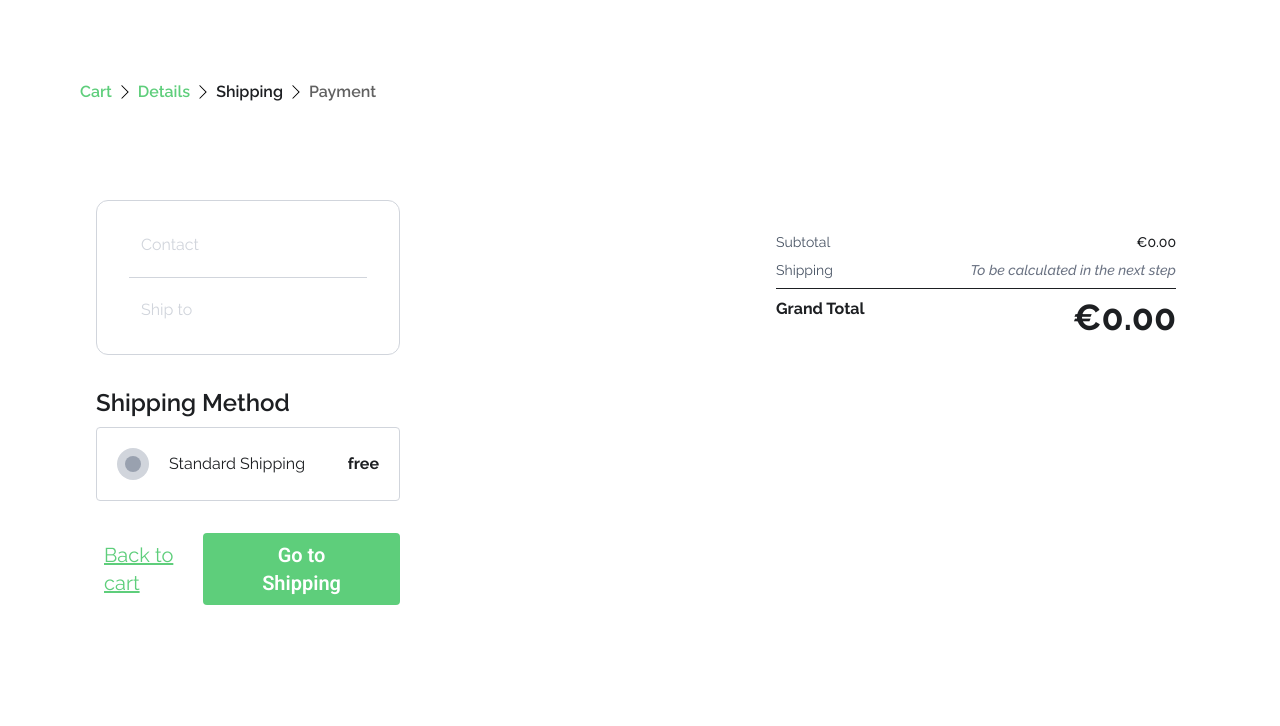
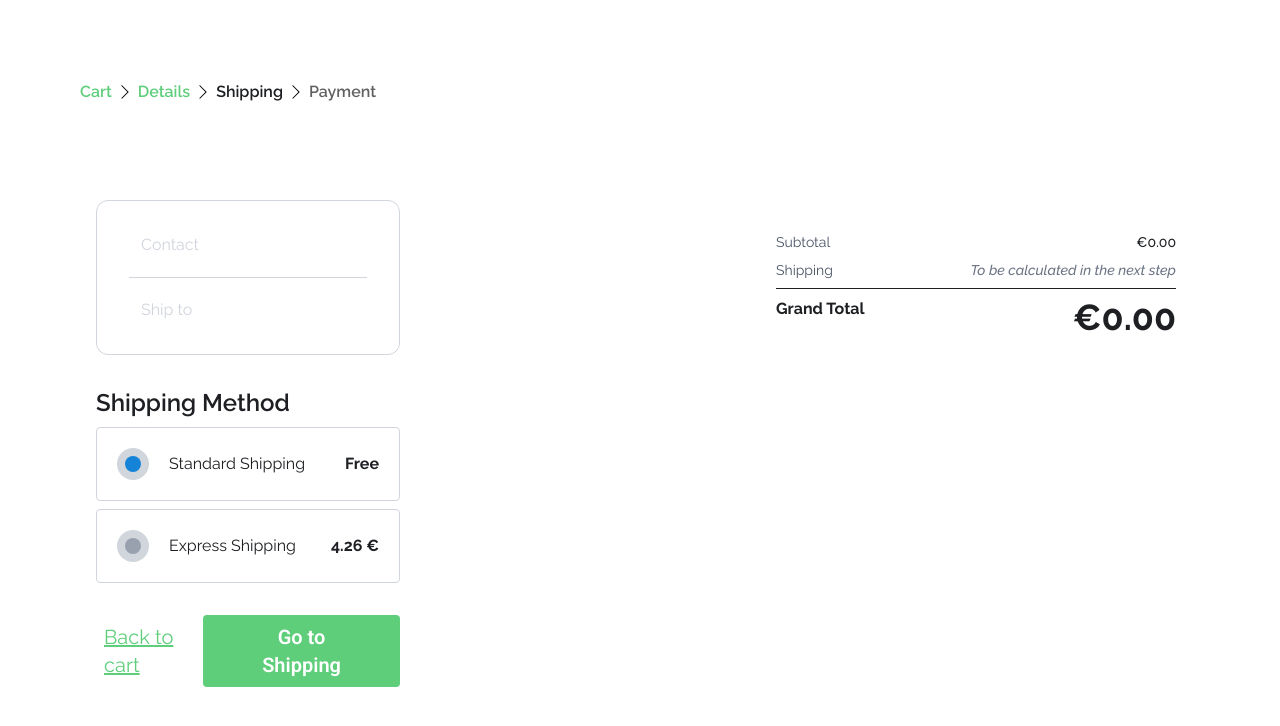
Before and after one commit to HolyCrusaD3R/e-commerce-website, a React (Vite) app: page /checkout/shipping in a window 1280 px wide. Shown: the top 726 px of the page. Built offline with nearby package versions, Linux system fonts and the light colour scheme.

Commit message:
add Shipping page, remove console.log()s

```diff
--- a/src/components/Shipping/ShippingInput.jsx
+++ b/src/components/Shipping/ShippingInput.jsx
@@ -1,9 +1,30 @@
+import { useCheckoutForm } from "../../context/CheckoutFormContext";
+import { useCurrency } from "../../context/CurrencyContext";
 import RadioInput from "../UI/RadioInput";
 
-const ShippingInput = ({ formData, updateFormData }) => {
+const ShippingInput = () => {
+  const { formData, updateForm } = useCheckoutForm();
+  const { currency } = useCurrency();
+  const expressPrices = { usd: 4.99, eur: 4.26, gel: 13.6 };
+  const handleUpdateMethod = (newVal, price) => {
+    updateForm("shippingMethod", newVal);
+    updateForm("shippingPrice", price);
+  };
+
   return (
-    <div>
-      <RadioInput option={"Standard Shipping"} price={"free"} />
+    <div className="flex flex-col gap-2">
+      <RadioInput
+        option={"Standard Shipping"}
+        price={"free"}
+        selected={formData.shippingMethod === "standard"}
+        onClick={() => handleUpdateMethod("standard", 0)}
+      />
+      <RadioInput
+        option={"Express Shipping"}
+        price={expressPrices[currency]} // ✅ only pass the number
+        selected={formData.shippingMethod === "express"}
+        onClick={() => handleUpdateMethod("express", expressPrices[currency])}
+      />
     </div>
   );
 };
--- a/src/components/UI/CheckoutProgessNestElement.jsx
+++ b/src/components/UI/CheckoutProgessNestElement.jsx
@@ -12,8 +12,6 @@ const CheckoutProgressNestElement = ({ el, children }) => {
   }
   const currIndex = steps.indexOf(currStep);
   const elIndex = steps.indexOf(el);
-  console.log(currIndex);
-  console.log(elIndex);
   let style = "text-[#616161]";
   if (currIndex === elIndex) {
     style = "text-c-black";
--- a/src/components/UI/RadioInput.jsx
+++ b/src/components/UI/RadioInput.jsx
@@ -1,7 +1,13 @@
+import { useCurrency } from "../../context/CurrencyContext";
+import { symbols } from "../../data/currencySymbols";
 const RadioInput = ({ onClick, option, price, selected = false }) => {
+  const { currency } = useCurrency();
   const innerCircle = selected ? " bg-[#1583D7]" : " bg-gray-400";
   return (
-    <div className="border border-gray-300 rounded p-5 flex flex-row w-full justify-between">
+    <div
+      onClick={onClick}
+      className="border cursor-pointer border-gray-300 rounded p-5 flex flex-row w-full justify-between"
+    >
       <div className="flex flex-row gap-5">
         <div className="flex flex-col justify-center">
           <div className="bg-gray-300 rounded-4xl p-2">
@@ -10,7 +16,9 @@ const RadioInput = ({ onClick, option, price, selected = false }) => {
         </div>
         <p className="flex flex-col justify-center">{option}</p>
       </div>
-      <p className="font-bold flex flex-col justify-center">{price}</p>
+      <p className="font-bold flex flex-col justify-center">
+        {price === "free" ? "Free" : `${price} ${symbols[currency]}`}
+      </p>
     </div>
   );
 };
--- a/src/context/CheckoutFormContext.jsx
+++ b/src/context/CheckoutFormContext.jsx
@@ -15,6 +15,7 @@ export const CheckoutFormProvider = ({ children }) => {
 
     // Step 2: Shipping
     shippingMethod: "standard",
+    shippingPrice: 0,
 
     // Step 3: Payment
     cardNumber: "",
--- a/src/pages/CheckoutShippingPage.jsx
+++ b/src/pages/CheckoutShippingPage.jsx
@@ -29,7 +29,7 @@ const CheckoutShippingPage = () => {
         </div>
         <div className="flex flex-col gap-2">
           <h2 className="text-2xl font-semibold">Shipping Method</h2>
-          <ShippingInput formData={formData} updateForm={updateForm} />
+          <ShippingInput />
         </div>
         <div className="flex flex-row justify-between w-full">
           <CheckoutPrevBtn to={"/cart"}>Back to cart</CheckoutPrevBtn>
```
